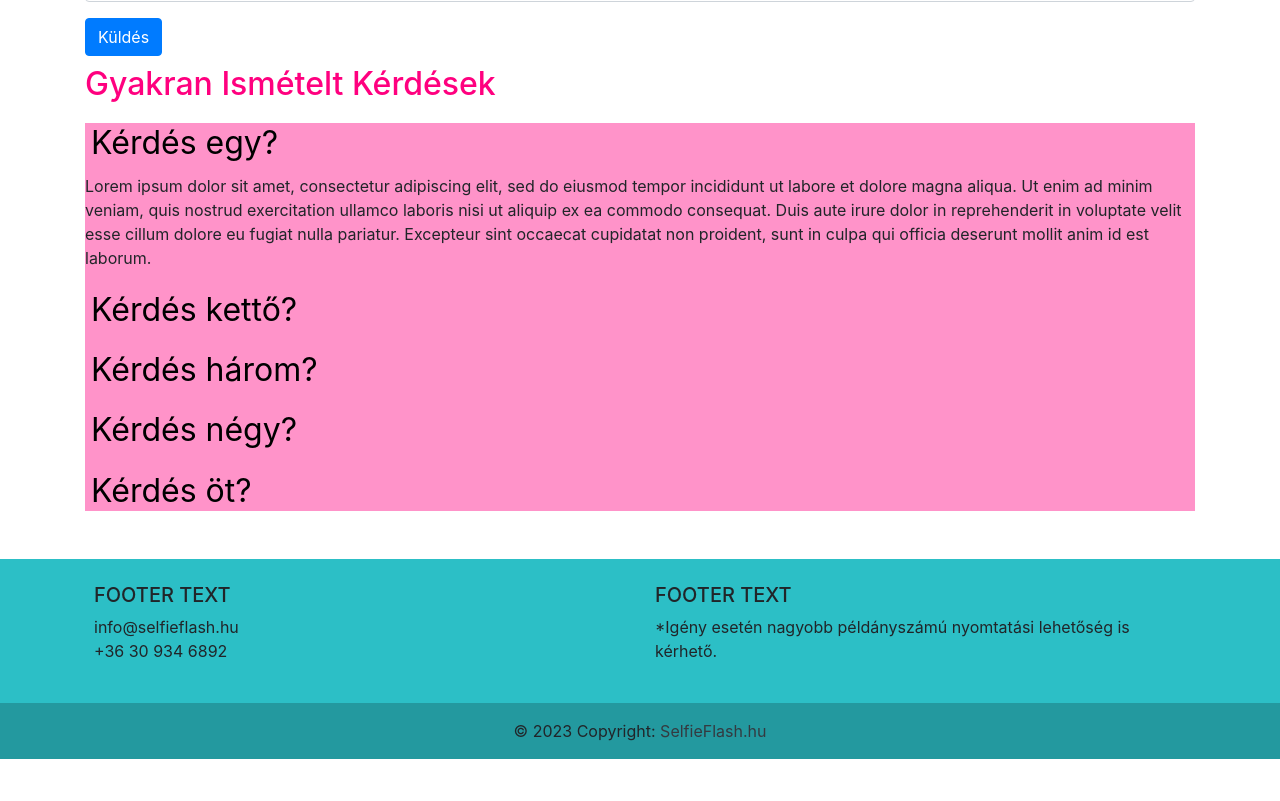
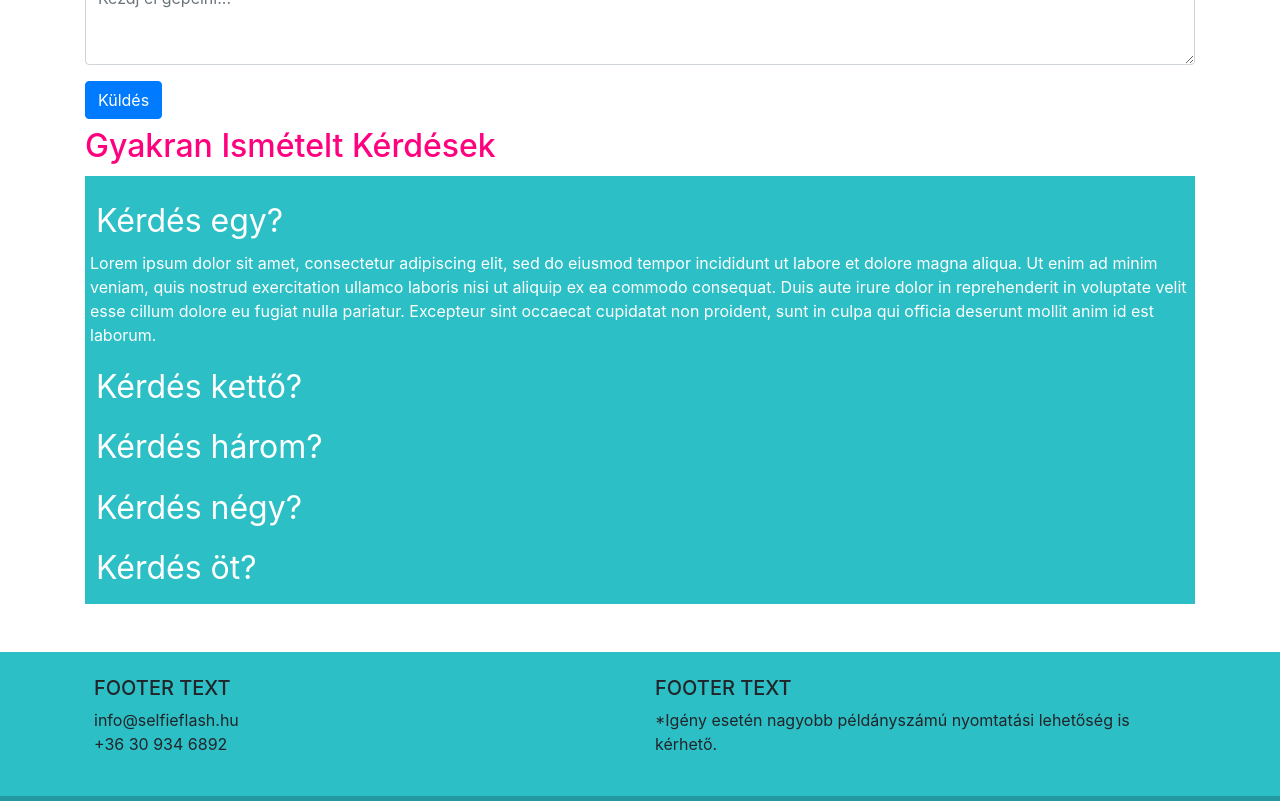
Before and after one commit to Viserya11/selfieflash, a React (Create React App) app: page / in a window 1280 px wide. Shown: the part 2800-3601 px from the top of the page. Before the commit the page ends 3559 px from the top, so only its background shows below. Built offline with nearby package versions, Linux system fonts and the light colour scheme.

Commit message:
correction

```diff
--- a/src/components/calendar.jsx
+++ b/src/components/calendar.jsx
@@ -14,7 +14,7 @@ function Calendario() {
   }
 
 return (
- <div className="app" id="reservations">
+ <div className="app" >
    <h1 className="calheader">Foglalj most!</h1>
    <div className="calendar-container">
      <Calendar onChange={handleChange} value={date} locale="hu"/>
--- a/src/components/packages.jsx
+++ b/src/components/packages.jsx
@@ -5,7 +5,10 @@ import Col from "react-bootstrap/Col";
 
 function Packages() {
   return (
+    <>
+
     <Container id="packages">
+    <h2 style={{textAlign: "left", marginBottom: "1.5rem"}}>Csomagjaink</h2>
       <Row>
         <Col>
           {" "}
@@ -27,6 +30,7 @@ Ezzel a választással nem kell válogatnod a lencsevégre kapott élményekből
         </Col>
       </Row>
     </Container>
+    </>
   );
 }
 
--- a/src/components/reservation.jsx
+++ b/src/components/reservation.jsx
@@ -5,7 +5,7 @@ import Email from "./email";
 
 export default function Reservation() {
   return (
-    <Container className="reservation" >
+    <Container className="reservation" id="reservations">
     <div>
       <h2>Foglalás</h2>
       <div className="flexreserv">
--- a/src/style.css
+++ b/src/style.css
@@ -285,19 +285,29 @@ button.react-calendar__navigation__arrow.react-calendar__navigation__prev2-butto
 
 
 #faq {
-  background-color: #ff93c9;
+  background-color: #2cbfc6;
   margin-bottom: 3rem;
+  color: #fff;
+  padding: 5px;
 }
 
 button.accordion-button.collapsed {
   bottom: 0;
   background-color: transparent;
   border: 0px solid black;
+  color: #fff;
 }
 
 button.accordion-button {
   background-color: transparent;
   border: 0px solid black;
+  width: 100%;
+  text-align: left;
+  color: #fff;
+}
+
+.accordion-button {
+  border-bottom: 10px solid black;
 }
 
 @media screen and (max-width: 380px) {
```
